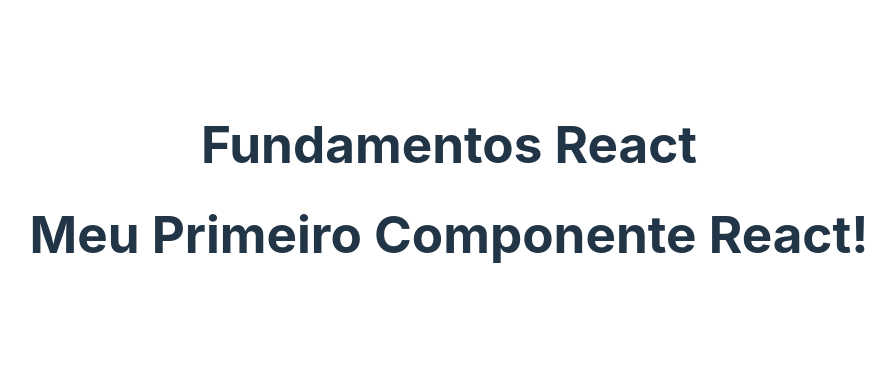
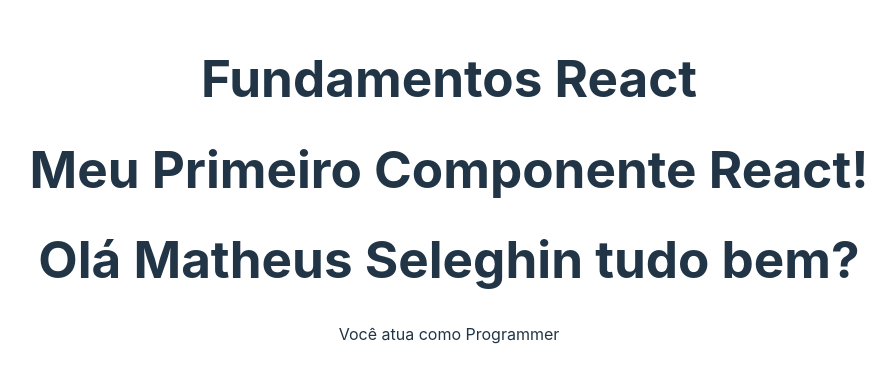
Before and after one commit to theselegadev/React, a React (Vite) app in the folder 2_FUNDAMENTOS/fundamentos/: page / in a window 1280 px wide. Shown: the part 211-594 px from the top of the page, without its empty margins (191-1087 px from the left). Built offline with nearby package versions, Linux system fonts and the light colour scheme.

Commit message:
Template Expressions

```diff
--- a/2_FUNDAMENTOS/fundamentos/src/App.jsx
+++ b/2_FUNDAMENTOS/fundamentos/src/App.jsx
@@ -1,5 +1,6 @@
 import { useState } from 'react'
 import FirstComponent from './components/FirstComponent'
+import TemplateExpressions from './components/TemplateExpressions'
 import './App.css'
 
 function App() {
@@ -9,6 +10,7 @@
     <div className="App">
       <h1>Fundamentos React</h1>
       <FirstComponent/>
+      <TemplateExpressions/>
     </div>
   )
 }
--- /dev/null
+++ b/2_FUNDAMENTOS/fundamentos/src/components/TemplateExpressions.jsx
@@ -0,0 +1,17 @@
+const TemplateExpressions = () =>{
+    const person = {
+        name: "Matheus",
+        lastname: "Seleghin",
+        job: "Programmer",
+        age: 17
+    }
+
+    return (
+        <div>
+            <h1>Olá { person.name } { person.lastname } tudo bem?</h1>
+            <p>Você atua como {person.job}</p>
+        </div>
+    )
+}
+
+export default TemplateExpressions
```
